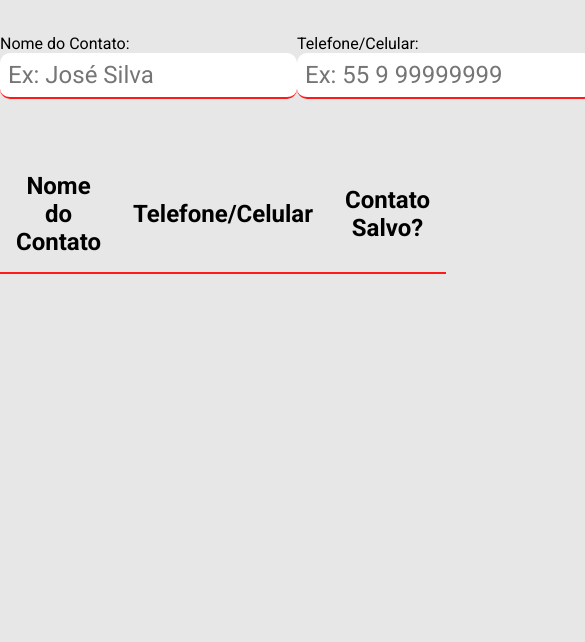
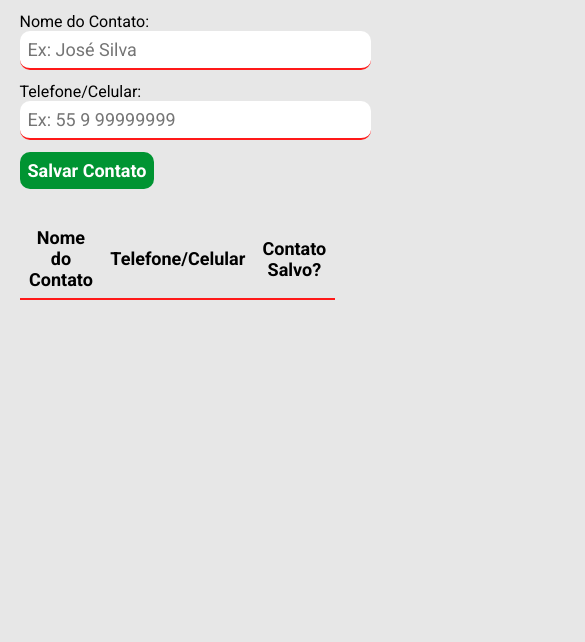
Before and after one commit to rafaeldalforno/projeto02_EBAC_agendaContatos, a plain HTML site: page index.html in a window 390 px wide. Shown: the part 202-844 px from the top of the page, 585 px wide, since content can reach past the window. Drawn offline with Linux system fonts and the light colour scheme.

Commit message:
atualização na responsividade da página

```diff
--- a/main.css
+++ b/main.css
@@ -96,3 +96,49 @@ table td {
 table td img {
     width: 40px;
 }
+
+
+@media screen and (max-width: 641px){
+    .container {
+        max-width: 90%;
+        width: 100%;
+    }
+
+    header h1 {
+        font-size: 40px;
+    }
+
+    form {
+        display: block;
+        width: 100%;
+        margin-bottom: 30px;
+    }
+
+    form input {
+        font-size: 18px;
+        background-color: #fff;
+        border: none;
+        border-radius: 10px;
+        border-bottom: 2px solid #ff1919;
+        padding: 8px;
+        margin-bottom: 12px;
+    }
+
+    form button {
+        font-size: 18px;
+    }
+
+    table {
+        max-width: 90%;
+        width: 100%;
+    }
+
+    table th {
+        padding: 8px;
+        font-size: 18px;
+    }
+
+    table td img {
+        width: 20px;
+    }
+}
```
